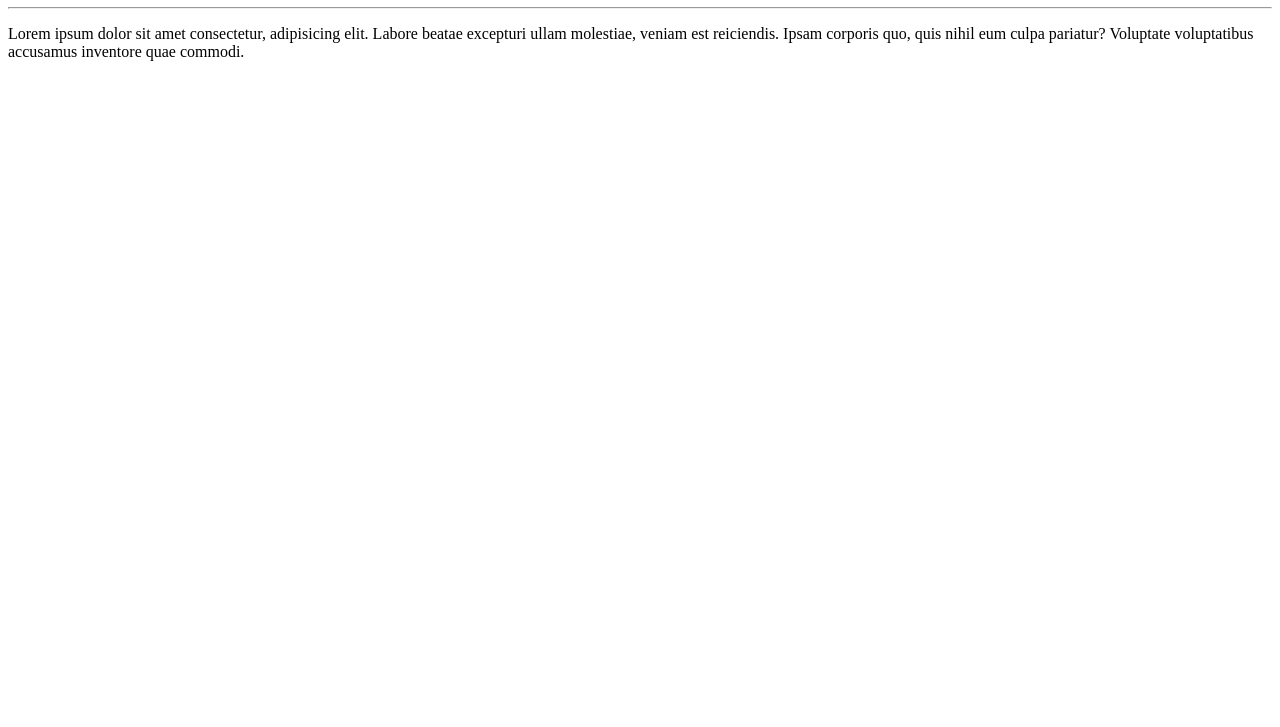
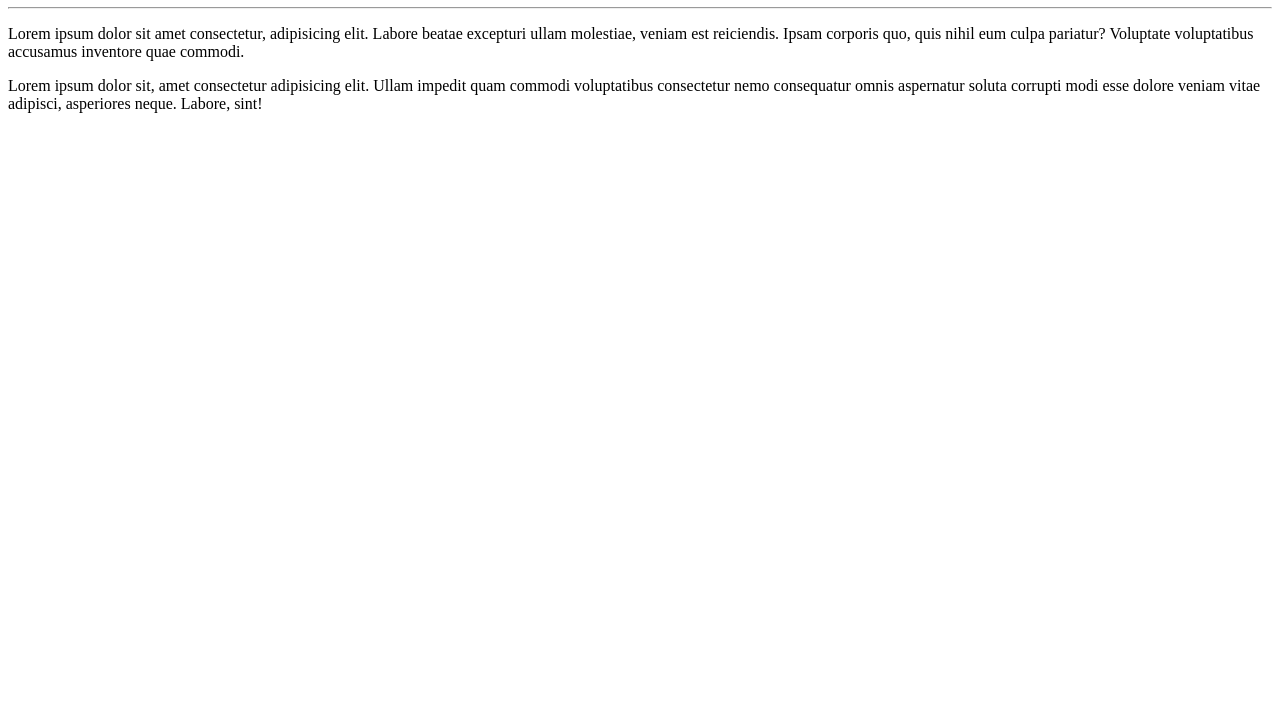
Before and after one commit to MeuProjeto/Ola-Mundo, a plain HTML site: page site-exemplo/index.html in a window 1280 px wide. Shown: the part 73-800 px from the top of the page. Drawn offline with Linux system fonts and the light colour scheme.

Commit message:
adicionei um paragrafo

```diff
--- a/site-exemplo/index.html
+++ b/site-exemplo/index.html
@@ -9,5 +9,6 @@
     <h1>Olá, Mundo!</h1>
     <hr>
     <p>Lorem ipsum dolor sit amet consectetur, adipisicing elit. Labore beatae excepturi ullam molestiae, veniam est reiciendis. Ipsam corporis quo, quis nihil eum culpa pariatur? Voluptate voluptatibus accusamus inventore quae commodi.</p>
+    <p>Lorem ipsum dolor sit, amet consectetur adipisicing elit. Ullam impedit quam commodi voluptatibus consectetur nemo consequatur omnis aspernatur soluta corrupti modi esse dolore veniam vitae adipisci, asperiores neque. Labore, sint!</p>
 </body>
 </html>
```
